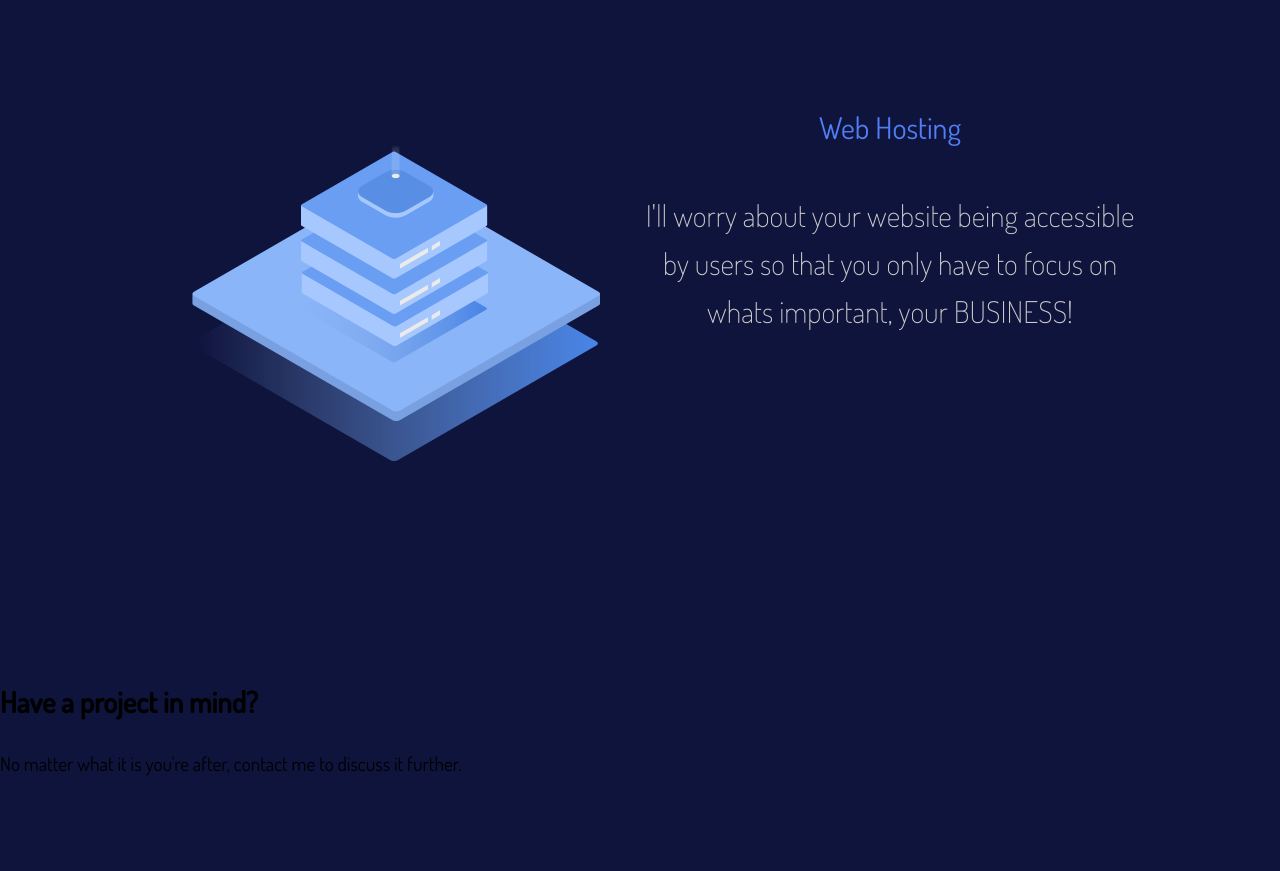
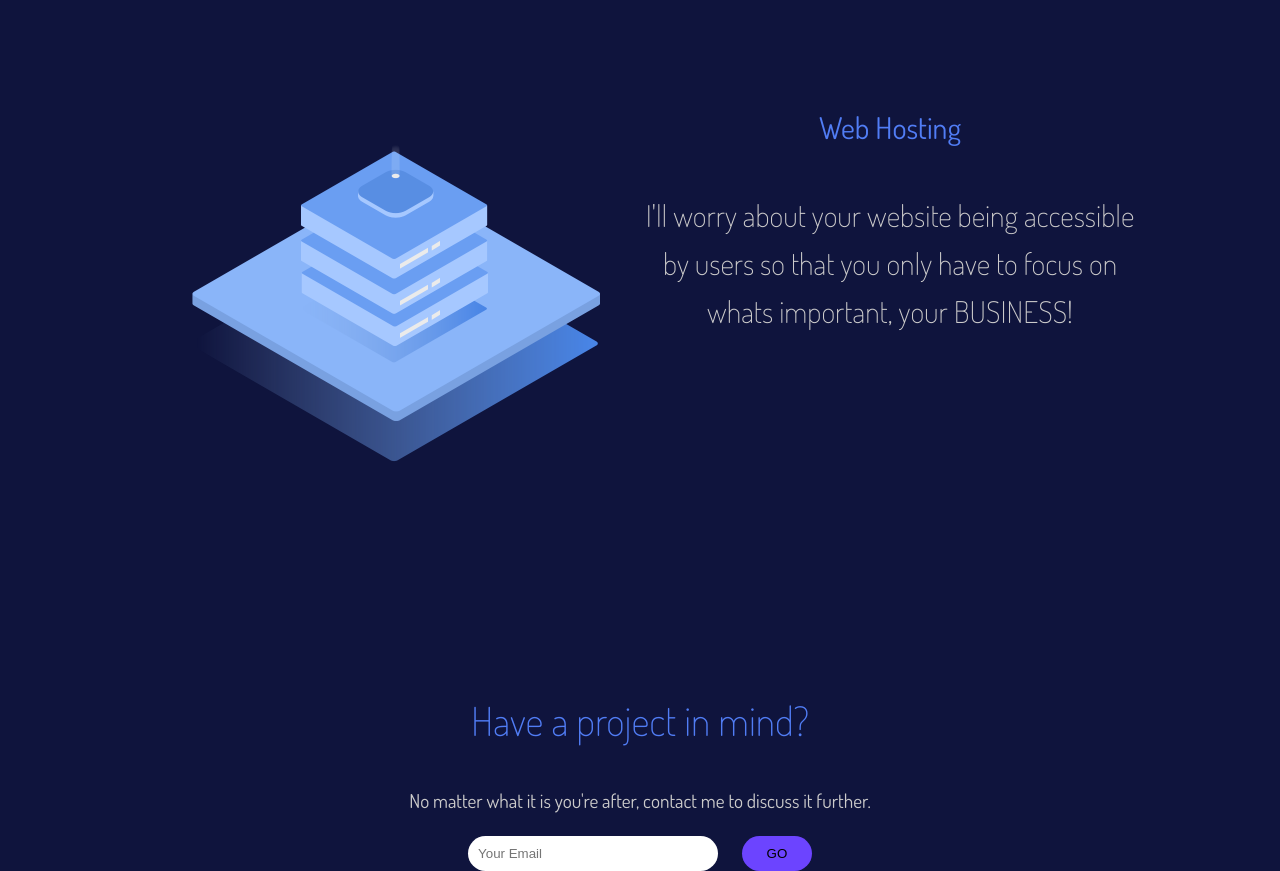
Before and after one commit to austinwoodall/pixelvexmedia.github.io, a website: page index.html in a window 1280 px wide. Shown: the part 2098-2969 px from the top of the page. Before the commit the page ends 2897 px from the top, so only its background shows below. Drawn offline with Linux system fonts and the light colour scheme.

Commit message:
added new section

```diff
--- a/index.html
+++ b/index.html
@@ -86,6 +86,8 @@
     <section class="idea">
         <h1>Have a project in mind?</h1>
         <p>No matter what it is you're after, contact me to discuss it further.</p>
+        <input placeholder="Your Email">
+        <button class="email-btn">GO</button>
     </section>
     <section class="contact">
 
--- a/sass/styles.scss
+++ b/sass/styles.scss
@@ -231,3 +231,32 @@ header {
     }
   }
 }
+
+.idea {
+  text-align: center;
+  width: 100%;
+  h1 {
+    color: rgb(81, 125, 245);
+    font-size: 40px;
+    font-weight: 200;
+  }
+  p{
+    color: rgb(204, 203, 203);
+  }
+
+  input {
+    width: 250px;
+    height: 35px;
+    border: none;
+    border-radius: 50px;
+    padding-left: 10px;
+    margin-right: 20px;
+  }
+  .email-btn {
+    background: #6c44ff;
+    width: 70px;
+    height: 35px;
+    border: none;
+    border-radius: 50px;
+  }
+}
```
Also changed, not shown: css/styles.css.
